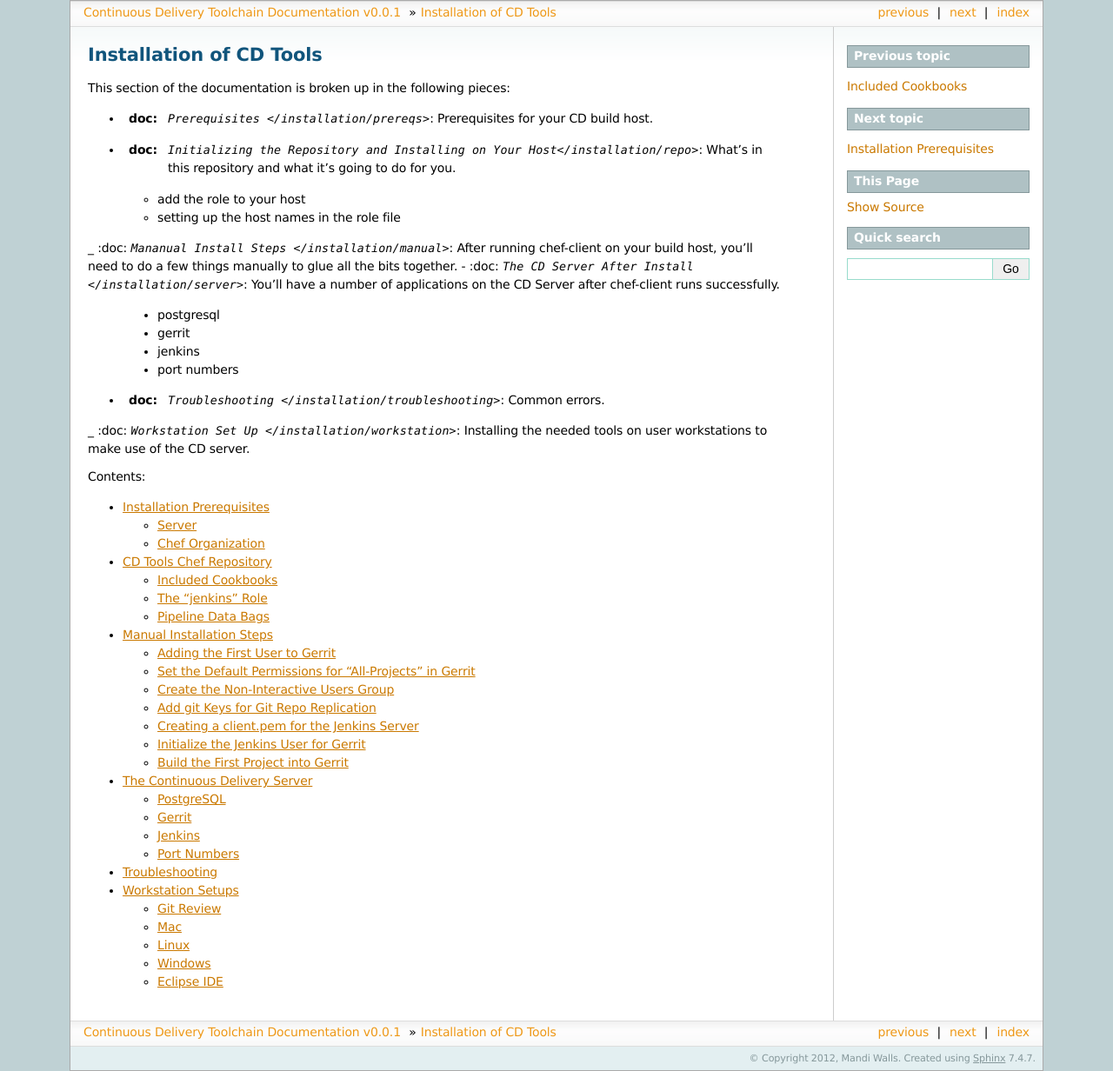
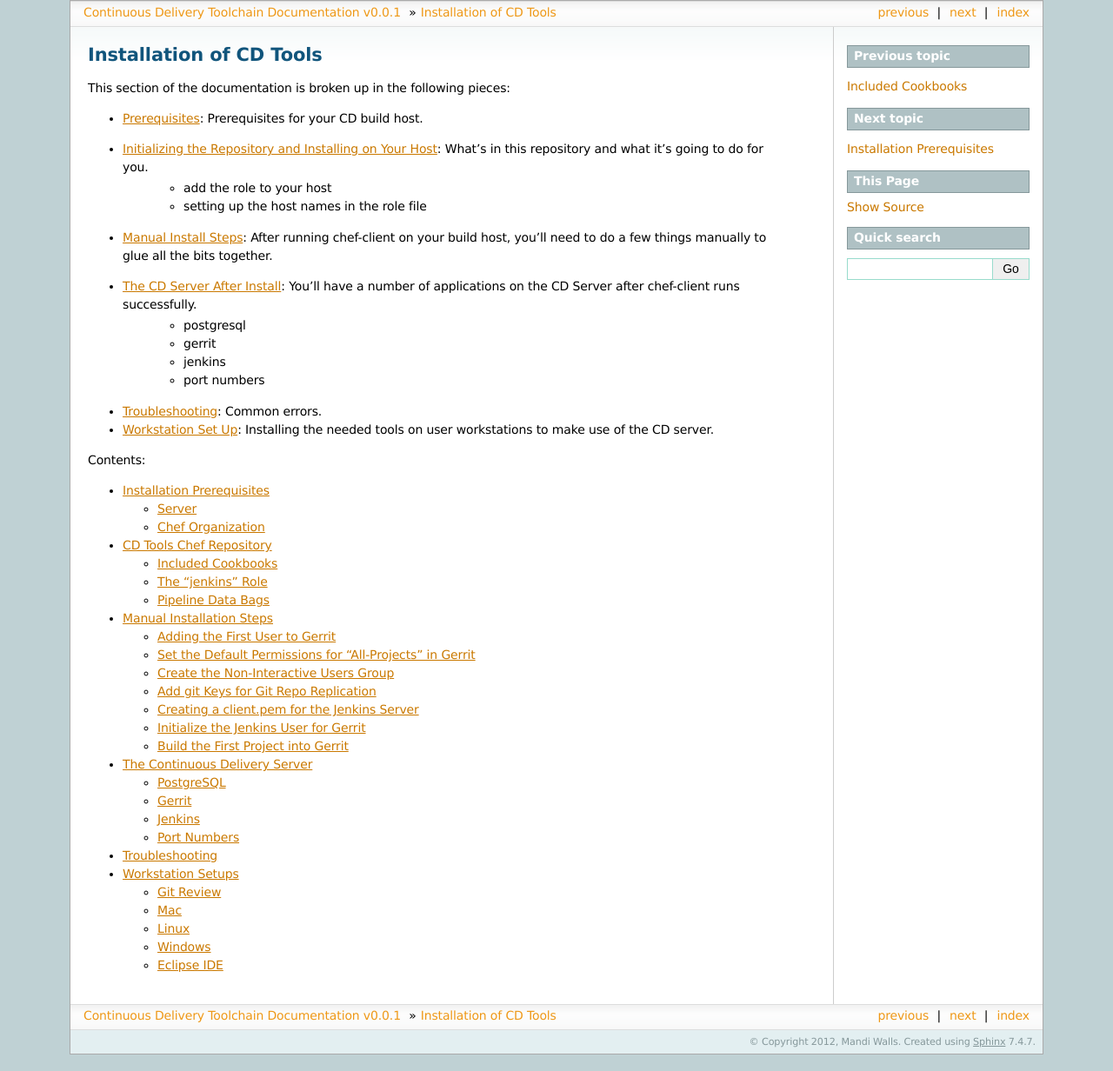
Before and after one commit to hh/cd-tools-guide, a Sphinx documentation site: the page built from source/installation.rst, in a window 1280 px wide. Shown: the whole page at 87% size. Built offline with Sphinx 7.4.7, drawn with Linux system fonts in a browser that asks for light colours; pages that are not in the unit, such as notebooks, are missing from menus.

Commit message:
fixing some markup errors

```diff
--- a/source/installation.rst
+++ b/source/installation.rst
@@ -3,18 +3,18 @@ Installation of CD Tools
 
 This section of the documentation is broken up in the following pieces:
 
-- :doc: `Prerequisites </installation/prereqs>`: Prerequisites for your CD build host.
-- :doc: `Initializing the Repository and Installing on Your Host</installation/repo>`: What's in this repository and what it's going to do for you.
-  * add the role to your host
-  * setting up the host names in the role file
-_ :doc: `Mananual Install Steps </installation/manual>`: After running chef-client on your build host, you'll need to do a few things manually to glue all the bits together.
-- :doc: `The CD Server After Install </installation/server>`: You'll have a number of applications on the CD Server after chef-client runs successfully.
-  * postgresql
-  * gerrit
-  * jenkins
-  * port numbers
-- :doc: `Troubleshooting </installation/troubleshooting>`: Common errors.
-_ :doc: `Workstation Set Up </installation/workstation>`: Installing the needed tools on user workstations to make use of the CD server.
+- :doc:`Prerequisites </installation/prereqs>`: Prerequisites for your CD build host.
+- :doc:`Initializing the Repository and Installing on Your Host</installation/repo>`: What's in this repository and what it's going to do for you.
+    * add the role to your host
+    * setting up the host names in the role file
+- :doc:`Manual Install Steps </installation/manual>`: After running chef-client on your build host, you'll need to do a few things manually to glue all the bits together.
+- :doc:`The CD Server After Install </installation/server>`: You'll have a number of applications on the CD Server after chef-client runs successfully.
+    * postgresql
+    * gerrit
+    * jenkins
+    * port numbers
+- :doc:`Troubleshooting </installation/troubleshooting>`: Common errors.
+- :doc:`Workstation Set Up </installation/workstation>`: Installing the needed tools on user workstations to make use of the CD server.
 
 Contents:
 
```
Also changed, not shown: source/installation/manual.rst (+5 -2 lines).
